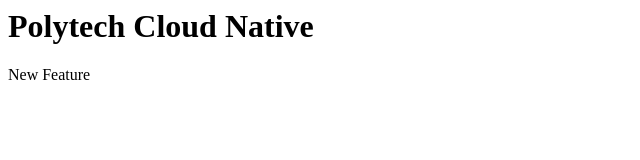
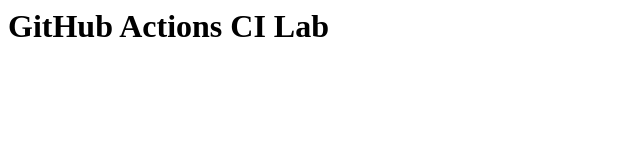
Before and after one commit to obbeing/polytech-git-lab, a plain HTML site: page index.html in a window 1280 px wide. Shown: the whole page, without its empty margins (0-640 px from the left). Drawn offline with Linux system fonts and the light colour scheme.

```diff
--- a/index.html
+++ b/index.html
@@ -1,2 +1 @@
-<h1>Polytech Cloud Native</h1>
-<p>New Feature</p>
+<h1>GitHub Actions CI Lab</h1>
```
Also changed, not shown: 2 other files.
